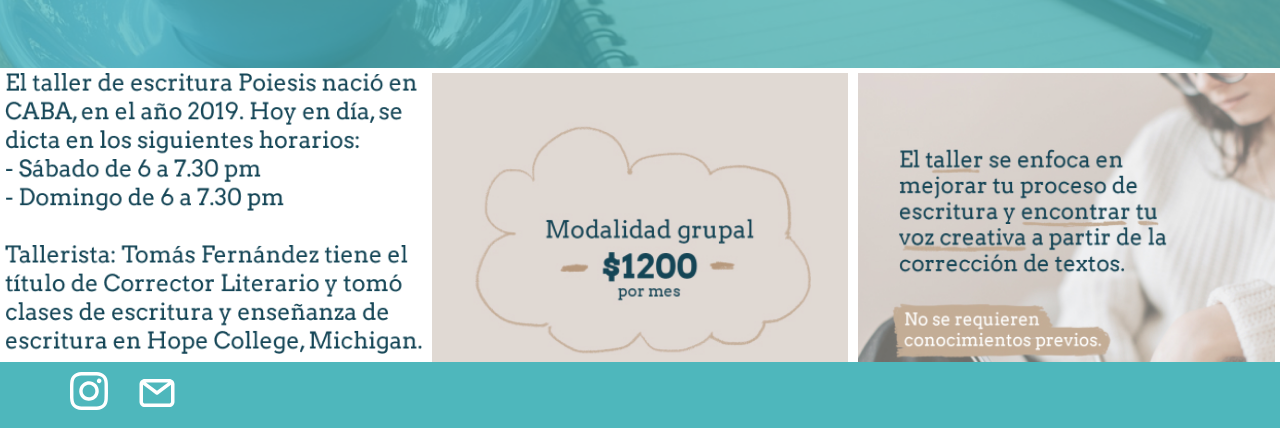
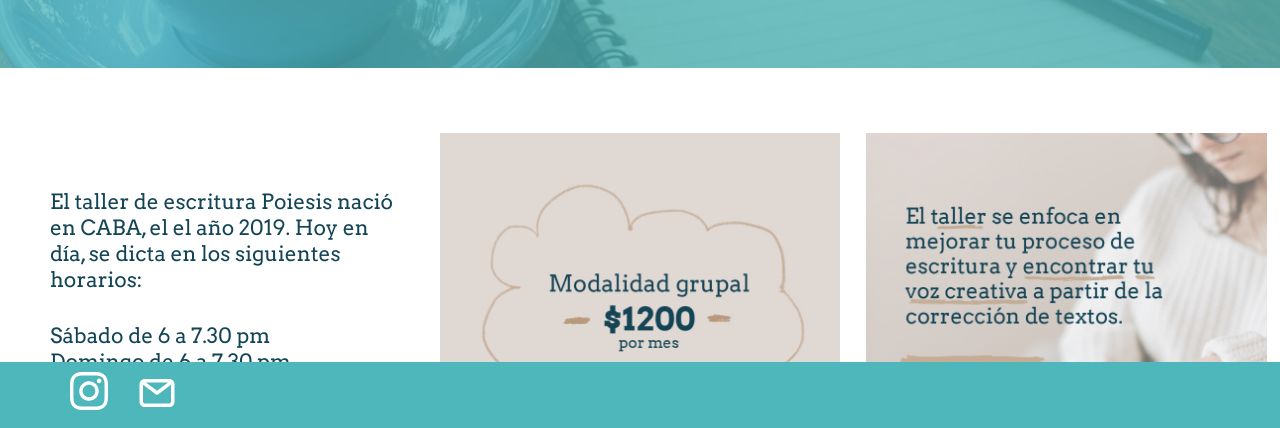
Before and after one commit to Tom2190/poiesis, a plain HTML site: page home.html in a window 1280 px wide. Shown: the part 372-800 px from the top of the page. Drawn offline with Linux system fonts and the light colour scheme.

Commit message:
Cambios hechos: cambio de imagen por texto y agregue padding

```diff
--- a/home.html
+++ b/home.html
@@ -8,6 +8,7 @@
       href="https://fonts.googleapis.com/css2?family=Abril+Fatface&display=swap"
       rel="stylesheet"
     />
+     <link href="https://fonts.googleapis.com/css2?family=Arvo&display=swap" rel="stylesheet">
     <link rel="stylesheet" type="text/css" href="./styles/general.css" />
     <link rel="stylesheet" type="text/css" href="./styles/home.css" />
   </head>
@@ -41,25 +42,32 @@
 
       <div class="row">
         <div class="column">
-          <img
-            src="./assets/texto-taller.png"
-            alt="texto-taller"
-            style="width: 100%"
-          />
+          <div class="item">
+            <p class="text">El taller de escritura Poiesis nació en CABA, el el año 2019. Hoy en día, se dicta en los siguientes horarios:</p>
+            <a class="text">Sábado de 6  a 7.30 pm</a><br/>
+            <a class="text">Domingo de 6 a 7.30 pm</a><br/>
+            <p class="text">Tallerista: Tomás Fernández tiene el título de Corrector Literario y tomó clases de escritura y enseñansa de escritura en Hope College, Michigan.</p>
+          </div>
         </div>
+
         <div class="column">
-          <img
+          <div class="item">
+            <img
             src="./assets/modalidad-grupal.jpg"
             alt="modalidad-grupal"
             style="width: 100%"
           />
+          </div>
         </div>
         <div class="column">
-          <img
+          <div class="item">
+            <img
             src="./assets/texto-img-taller.jpg"
             alt="texto-img-taller"
             style="width: 100%"
           />
+          </div>
+
         </div>
       </div>
     </main>
--- a/styles/home.css
+++ b/styles/home.css
@@ -49,3 +49,18 @@ main.home {
   left: 50%;
   transform: translate(-50%, -50%);
 }
+
+
+.item{
+  padding: 60px 8px 50px;
+}
+
+.text{
+  color: #144556;
+  padding: 56px 20px 30px 37px;
+  margin: initial;
+  box-sizing: unset;
+  font-family: 'Arvo', serif;
+  font-weight: 500;
+  font-size: 131%;
+}
```
Also changed, not shown: 1 other file.
